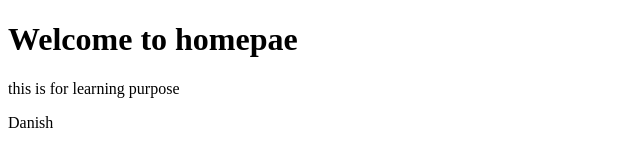
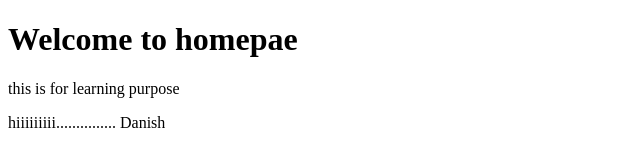
Before and after one commit to danishkhan141/git-hub, a plain HTML site: page index.html in a window 1280 px wide. Shown: the full height of the page, 0-640 px from the left. Drawn offline with Linux system fonts and the light colour scheme.

Commit message:
hihhh added

```diff
--- a/index.html
+++ b/index.html
@@ -9,6 +9,7 @@
 <body>
     <h1>Welcome to homepae</h1>
     <p>this is for learning purpose</p>
+    hiiiiiiiii...............
 </body>
 </html>
 Danish
```
